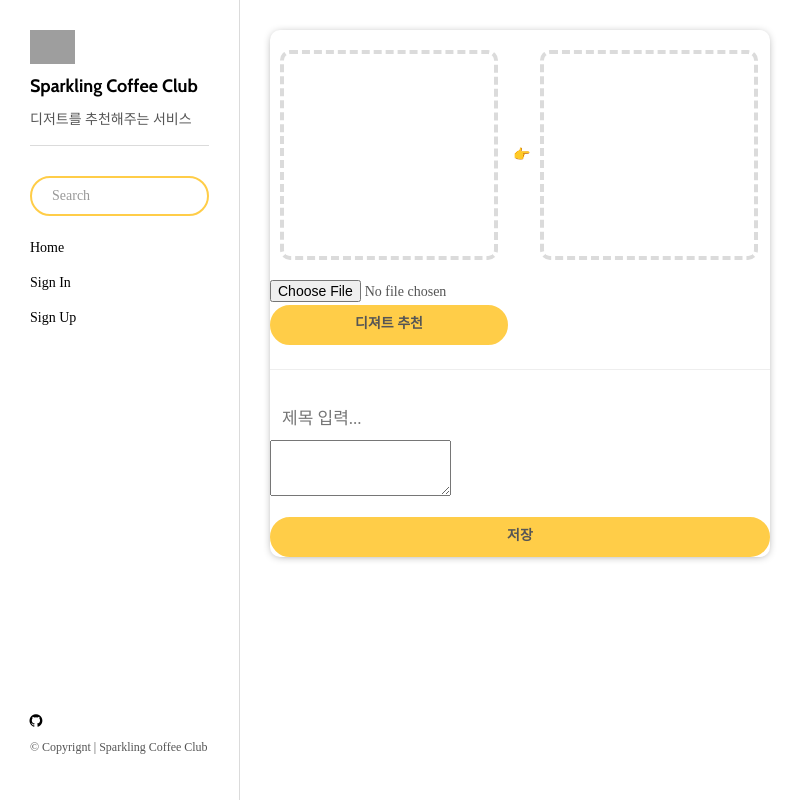
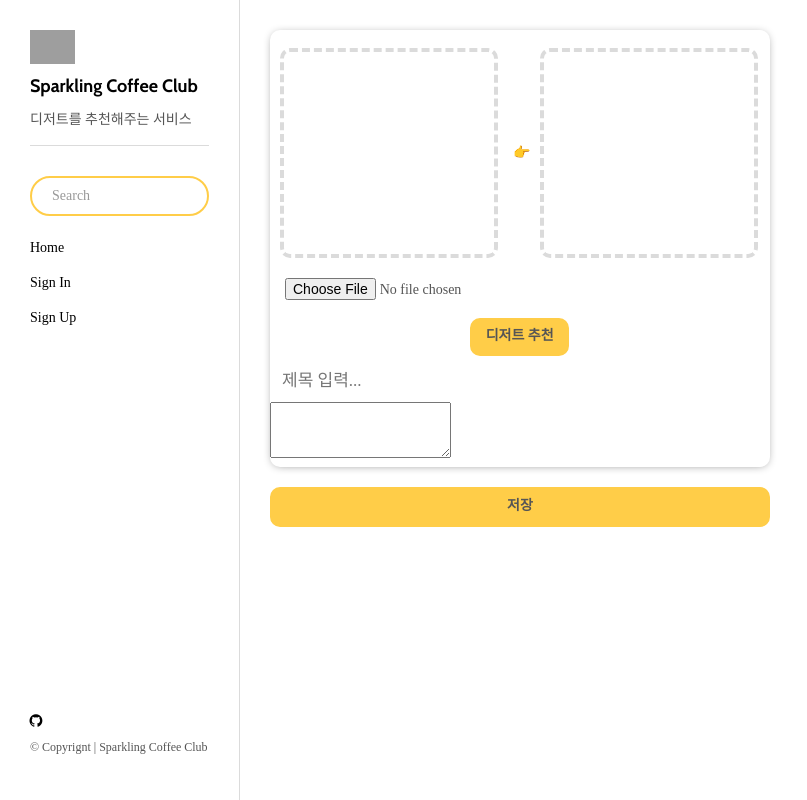
Before and after one commit to 1TEAM12/object-recognition-project, a Django app: template mysite/post/templates/post/post/post_create.html in a window 1280 px wide. Shown: the whole page, without its empty margins (0-807 px from the left). Run offline with Django 4.2, Linux system fonts and the light colour scheme; the template is opened without the code that fills it, so the values that code supplies are empty; some libraries are stand-ins or nearby versions; grey boxes are pictures that could not be loaded.

Commit message:
Style: 각 페이지 css 수정
-1: Alert css 구현
-2: Dessertlike페이지 css 수정
-3: DessertCreate페이지 css 수정

```diff
--- a/mysite/post/templates/post/post/post_create.html
+++ b/mysite/post/templates/post/post/post_create.html
@@ -10,8 +10,9 @@
     <div id="main_container">
         <div class="post_form_container">
             <div>
+                <div>
+                    <div>
                         <div class='post_create-create_box'>
-                    <div class='post_create-create_box-main'>
                             <div class="preview">
                                 <div class="post_create-create_box-upload">
                                     <div class="post_create-create_box-post_btn">
@@ -19,10 +20,11 @@
                                             <span></span>
                                             <span></span>
                                         </div>
+                                        <canvas class='post_creat-create_box-canvas' id="imageCanvas">
+                                        </canvas>
                                         <img src="{{dess_ingred.url}}" style="width:100%;" name="dess_ingred" title="{{dess_ingred}}" >
                                         <!-- <p  style="text-align: center;">{{dess_ingred}} -->
-                                <canvas class='post_creat-create_box-canvas' id="imageCanvas">
-                                </canvas>
+
                                         <!-- </p> -->
                                     </div>
                                     <div class='post_create-create_box-arrow'>
@@ -34,16 +36,19 @@
                                     </div>
                                 </div>
                             </div>
+
                             <div class='post_create-create_box-file_pick'>
                                 <form class="post_form" method="post" action="{% url 'post:post-detect' %}" autocomplete="off"
                                     enctype="multipart/form-data">{% csrf_token %}
-                            <div>
+                                    <div style='margin:0px 15px 15px 15px;'>
                                         <input id='id_photo' name="before_image" type="file">
                                     </div>
-                            <button class="post_create-create_box-save_btn" type="submit"><b>디져트 추천</b></button>
+
+                                    <button class="post_create-create_recommend_btn" type="submit"><b>디저트 추천</b></button>
+
                                 </form>
                             </div>
-                    <hr>
+
                             <form class="post_form" method="post" action="{% url 'post:post-create' %}" autocomplete="off">
                                 {% csrf_token %}
                                 <input type="hidden" name="dess_id" value="{{dess_id}}">
@@ -54,21 +59,20 @@
                                         placeholder="제목 입력...">
                                 </div>
 
-                        <p>
+                                <div >
                                     <textarea name="content" id="summernote"></textarea>
-                        </p>
-                        <button class="post_create-create_box-save_btn" type="submit"><b>저장</b></button>
+                                </div>
+                            </div>
+                            <button style="margin-top:20px;" class="post_create-create_box-save_btn" type="submit"><b>저장</b></button>
                         </form>
                     </div>
                 </div>
-            <div style='margin-top: 22px;'>
-
             </div>
 
 
         </div>
     </div>
-    </div>
+
 </section>
 
 <script>
--- a/mysite/post/templates/post/post/search_results.html
+++ b/mysite/post/templates/post/post/search_results.html
@@ -12,7 +12,7 @@
           {% for post in search %}
           <div class="col-xs-12 col-md-4 section-container-spacer">
             <img class="img-responsive" alt="" src="{{ post.image.url }}" width="50%">
-            <h2>{{post.title | truncatechars:10 }}</h2>
+            <h4>{{post.title | truncatechars:10 }}</h4>
             <p>{{post.content | safe  }} </p>
             <a href="{% url 'post:post-detail' post.id%}" class="btn btn-primary" title="">View Dessert</a>
           </div>
--- a/mysite/static/css/post_create.css
+++ b/mysite/static/css/post_create.css
@@ -27,7 +27,7 @@
 
 .post_create-create_box-upload{
     display:flex;
-    margin-top:10px;
+    padding-top:8px;
 }
 
 .post_create-create_box-post_btn{
@@ -59,6 +59,7 @@
     border: dashed 4px rgb(219,219,219);
     border-radius:10px;
     margin:10px;
+    overflow:hidden;
 }
 
 .post_create-create_box-file_pick{
@@ -74,9 +75,18 @@
 .post_create-create_box-save_btn{
     margin: auto;
     width: 100%;
-    border-radius: 30px;
+    border-radius: 10px;
     border: 2px solid #FFCD48;
     height: 40px;
+    background-color: #FFCD48;
+}
+
+.post_create-create_recommend_btn{
+    width: 35%;
+    margin-left:200px;
+    border-radius: 10px;
+    border: 2px solid #FFCD48;
+    height: 38px;
     background-color: #FFCD48;
 }
 
```
Also changed, not shown: mysite/notification/templates/notification/notification/notifications.html (+29 -16 lines), mysite/post/templates/post/post/post_like_list.html (+5 -5 lines). Lines whose indentation alone changed are shown as unchanged.
